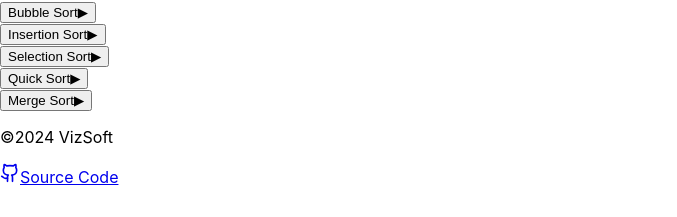
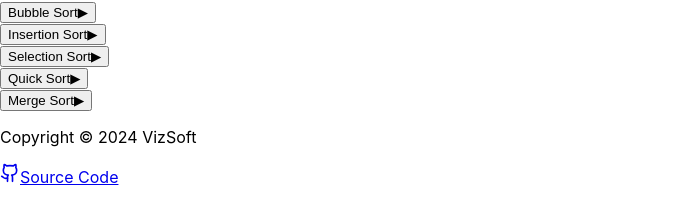
Before and after one commit to encodedcoderIIT/sorting-algorithm-visualizer, a React (Create React App) app: page /about in a window 1280 px wide. Shown: the part 259-476 px from the top of the page, without its empty margins (0-677 px from the left). Built offline with nearby package versions, Linux system fonts and the light colour scheme; the HTML template or start-up script is replaced by a standard one.

Commit message:
Update copyright message

```diff
--- a/src/components/Footer.tsx
+++ b/src/components/Footer.tsx
@@ -7,7 +7,7 @@
       <div className="container mx-auto flex flex-col sm:flex-row justify-between items-center gap-4 sm:gap-0">
         <div>
           <p className="text-sm sm:text-base text-center sm:text-left">
-            &copy;{new Date().getFullYear()} VizSoft
+            Copyright &copy; {new Date().getFullYear()} VizSoft
           </p>
         </div>
         <nav>
```
